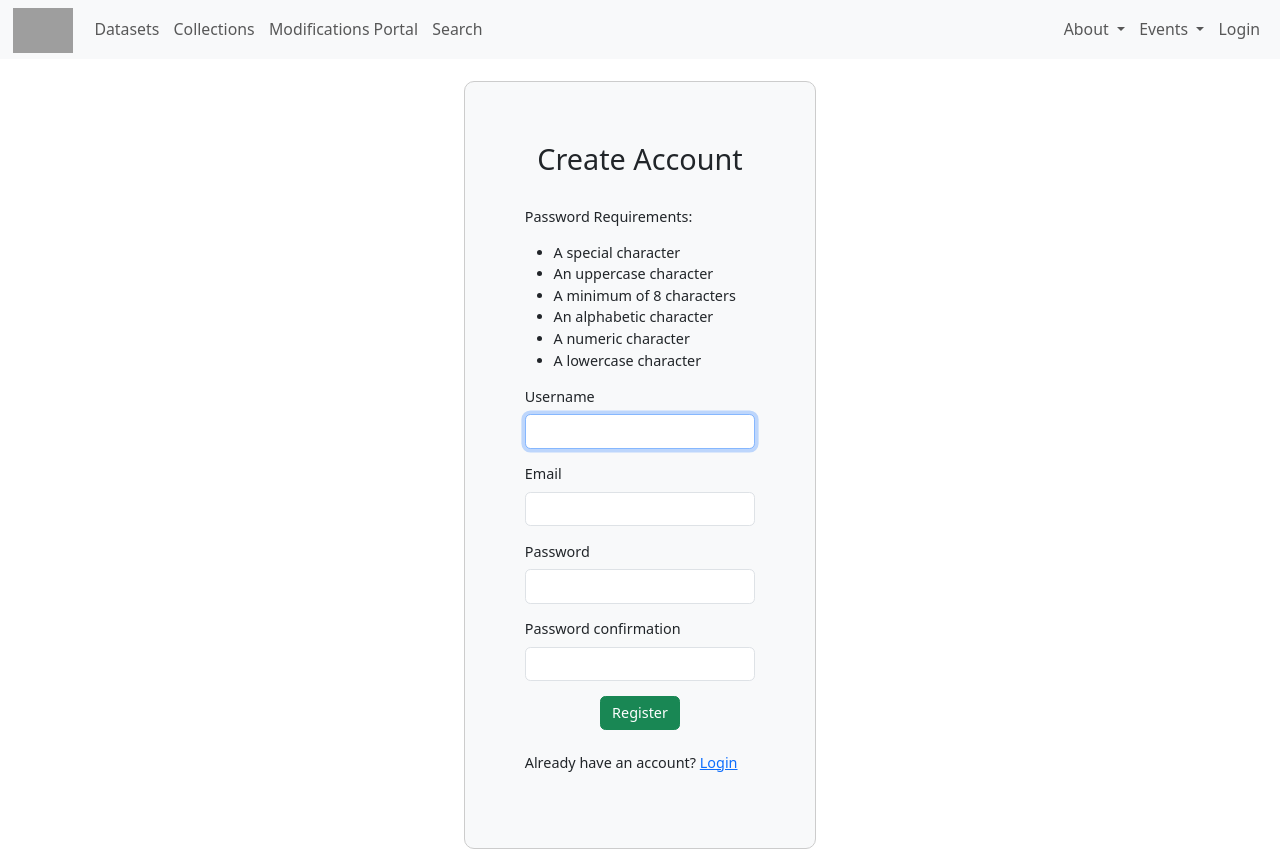
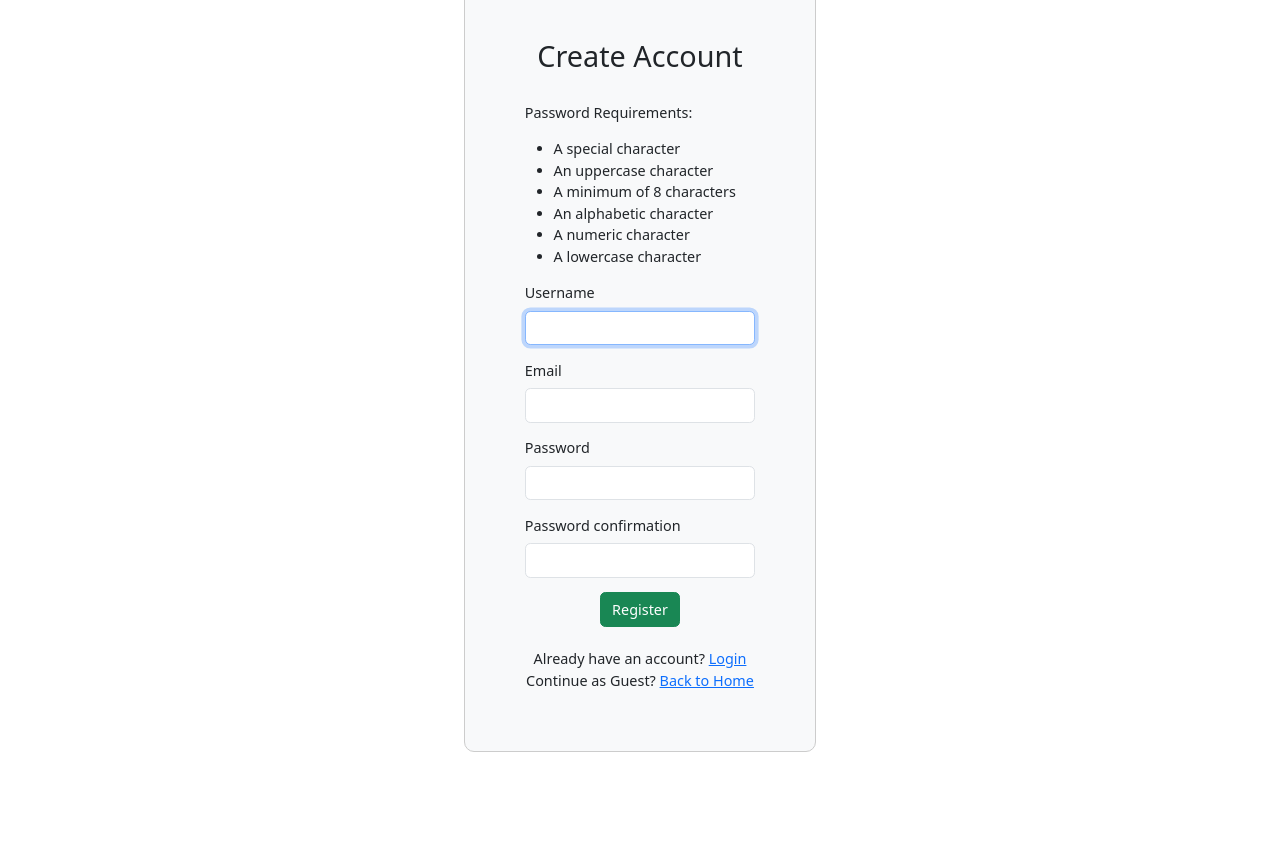
Before and after one commit to caffeinelover1012/difa_scraper_management, a Django app: page /register/ in a window 1280 px wide. After the commit the page ends 752 px from the top, so only its background shows below. Run offline with Django 4.2, Linux system fonts and the light colour scheme; data comes from the database, SQL or seed files in the repository; both versions use the stored data as it was after the commit; some libraries are stand-ins or nearby versions; grey boxes are pictures that could not be loaded.

Commit message:
added backlinks and removed navbar from login, register

```diff
--- a/datasets/templates/datasets/base.html
+++ b/datasets/templates/datasets/base.html
@@ -24,7 +24,16 @@
 
   <body>
     <div class="flex-container" style="display: flex; flex-direction: column; min-height: 100vh;">
-      {% include 'datasets/navbar.html' %}
+
+{% if "login" in request.path or "register" in request.path %}
+<style>
+  .main-content{
+    margin-top: -100px;
+  }
+</style>
+  {% else %}
+  {% include 'datasets/navbar.html' %}
+{% endif %}
   <div class="container-fluid main-content topm">
     <div class="errors">
     {% for message in messages %}
--- a/datasets/templates/datasets/login.html
+++ b/datasets/templates/datasets/login.html
@@ -23,7 +23,10 @@
       {% endfor %}
     <center><button type="submit" class="btn btn-success">Log In</button></center>
       <br>
-      <p>Don't have an account yet?  <a href="{% url 'register' %}">Create Account</a></p>
+      <div style="text-align: center;">
+      <p style="margin:0px">Don't have an account yet?  <a href="{% url 'register' %}">Create Account</a></p>
+      <p style="margin:0px">Continue as Guest?  <a href="{% url 'index' %}">Back to Home</a></p>
+    </div>
     </form>
   </div>
 </div>
--- a/datasets/templates/datasets/register.html
+++ b/datasets/templates/datasets/register.html
@@ -31,7 +31,10 @@
       {% endfor %}
       <center><button type="submit" class="btn btn-success">Register</button></center>
       <br>
-      <p>Already have an account?  <a href="{% url 'login' %}">Login</a></p>
+      <div style="text-align: center;">
+        <p style="margin:0px">Already have an account?  <a href="{% url 'login' %}">Login</a></p>
+        <p style="margin:0px">Continue as Guest?  <a href="{% url 'index' %}">Back to Home</a></p>
+      </div>
     </form>
   </div>
 </div>
```
Also changed, not shown: db.sqlite3.
